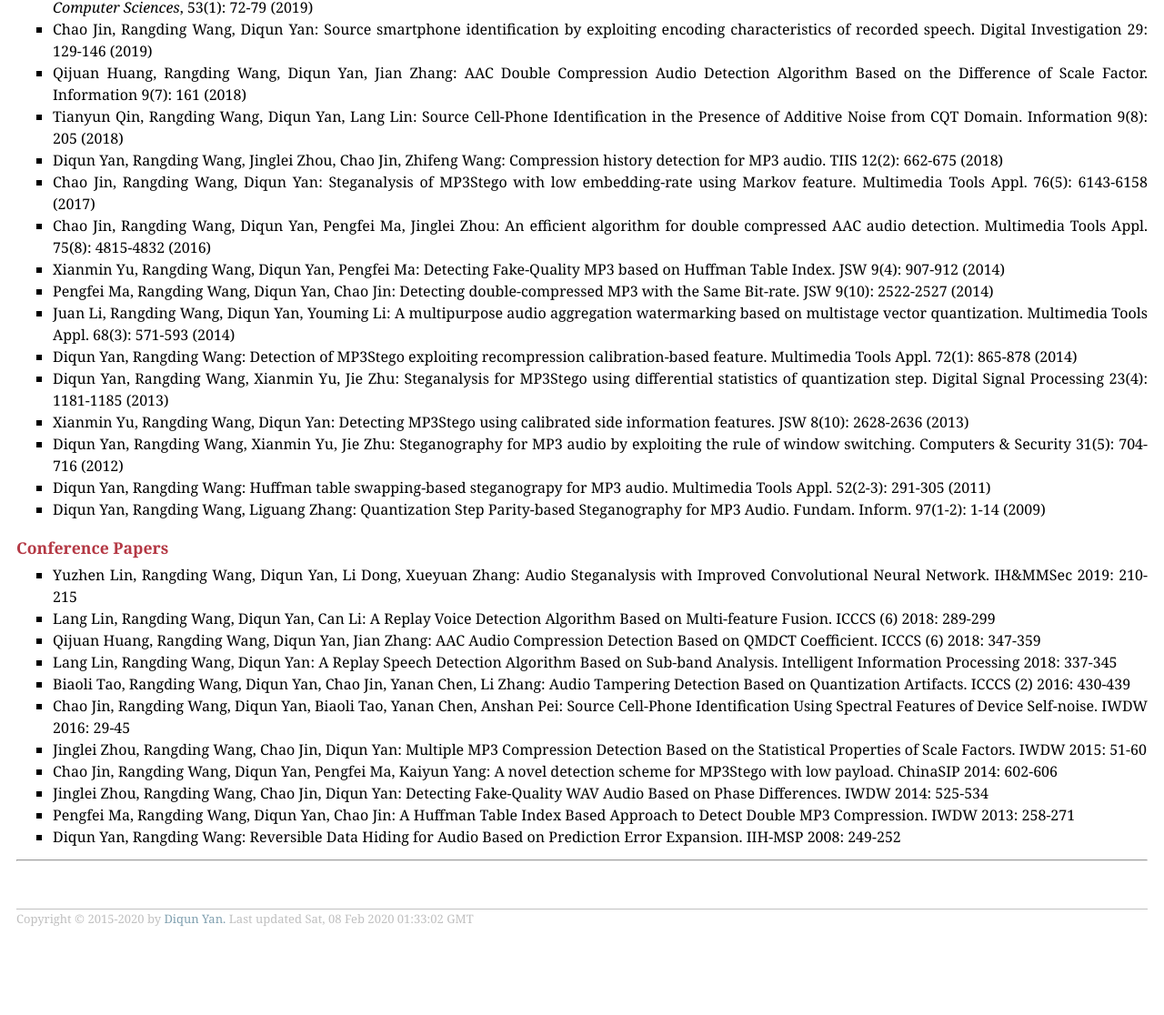
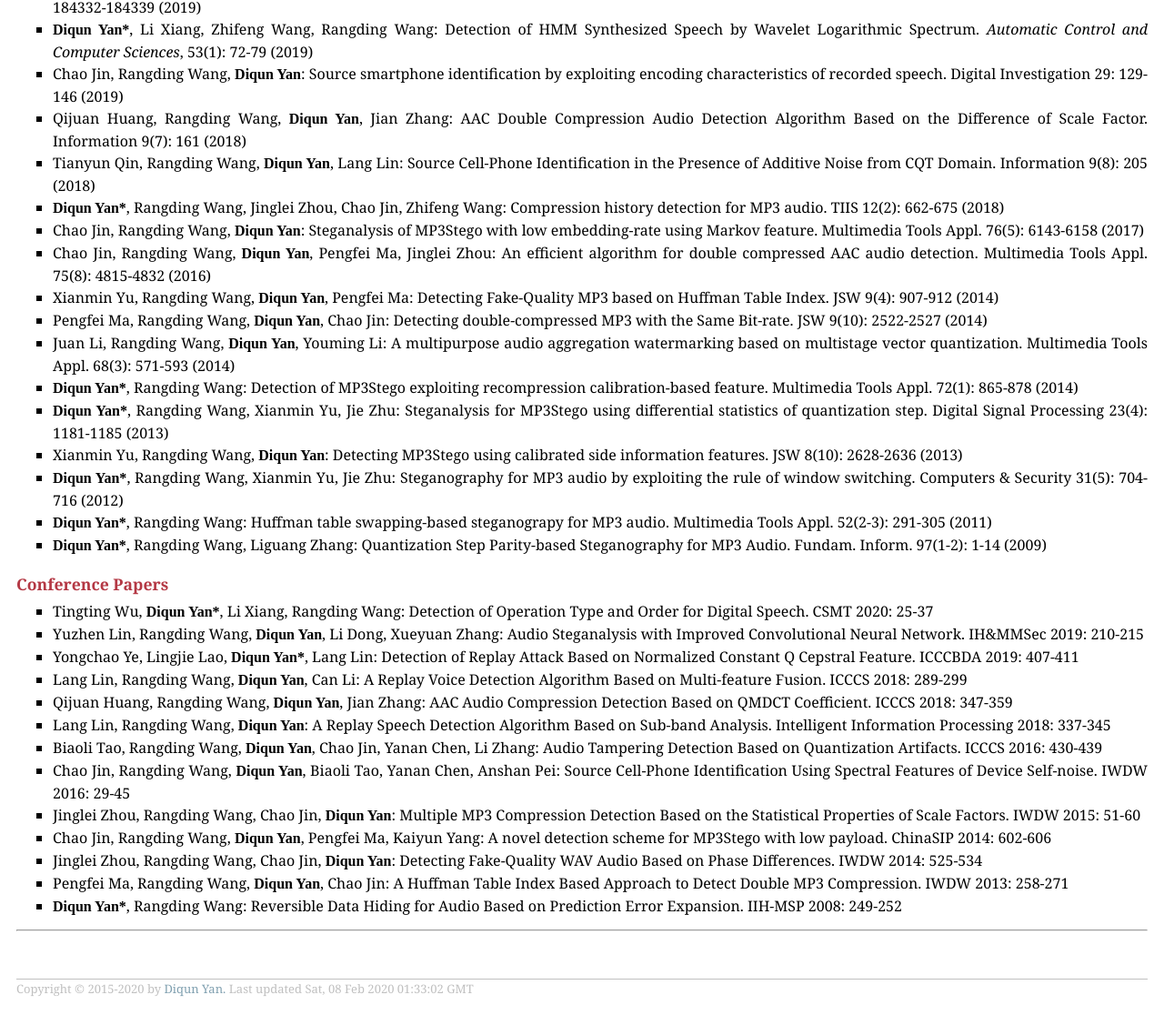
Before and after one commit to yandiqun/yandiqun.github.io, a plain HTML site: page index.html in a window 1280 px wide. Shown: the part 754-1870 px from the top of the page at 91% size. Before the commit the page ends 1793 px from the top, so only its background shows below. Drawn offline with nearby package versions, Linux system fonts and the light colour scheme; some packages are replaced by stand-ins of ours.

Commit message:
Update index.html

```diff
--- a/index.html
+++ b/index.html
@@ -59,37 +59,40 @@
 
                     <h3>Journal Papers</h3>
                     <ul style="text-align: justify" class="list">
-                            <li>Xiaowen Li, <acronym>Diqun Yan*</acronym>, Li Dong, Rangding Wang: Anti-Forensics of Audio Source Identification Using Generative Adversarial Network. <font id="jnl">IEEE Access</font>, 7(1): 184332-184339 (2019). </li>
+                            <li>Yongchao Ye, Lingjie Lao, <acronym>Diqun Yan*</acronym>, Rangding Wang: Identification of Weakly Pitch-Shifted Voice Based on Convolutional Neural Network. <font id="jnl">International Journal of Digital Multimedia Broadcasting</font>, 8927031: 1-10 (2020)</li>
+                            <li>Xiaowen Li, <acronym>Diqun Yan*</acronym>, Li Dong, Rangding Wang: Anti-Forensics of Audio Source Identification Using Generative Adversarial Network. <font id="jnl">IEEE Access</font>, 7(1): 184332-184339 (2019)</li>
                             <li><acronym>Diqun Yan*</acronym>, Li Xiang, Zhifeng Wang, Rangding Wang: Detection of HMM Synthesized Speech by Wavelet Logarithmic Spectrum. <font id="jnl">Automatic Control and Computer Sciences</font>, 53(1): 72-79 (2019)</li>
-                            <li>Chao Jin, Rangding Wang, Diqun Yan: Source smartphone identification by exploiting encoding characteristics of recorded speech. Digital Investigation 29: 129-146 (2019)</li>
-                            <li>Qijuan Huang, Rangding Wang, Diqun Yan, Jian Zhang: AAC Double Compression Audio Detection Algorithm Based on the Difference of Scale Factor. Information 9(7): 161 (2018)</li>
-                            <li>Tianyun Qin, Rangding Wang, Diqun Yan, Lang Lin: Source Cell-Phone Identification in the Presence of Additive Noise from CQT Domain. Information 9(8): 205 (2018)</li>
-                            <li>Diqun Yan, Rangding Wang, Jinglei Zhou, Chao Jin, Zhifeng Wang: Compression history detection for MP3 audio. TIIS 12(2): 662-675 (2018)                               </li>
-                            <li>Chao Jin, Rangding Wang, Diqun Yan: Steganalysis of MP3Stego with low embedding-rate using Markov feature. Multimedia Tools Appl. 76(5): 6143-6158 (2017)</li>
-                            <li>Chao Jin, Rangding Wang, Diqun Yan, Pengfei Ma, Jinglei Zhou: An efficient algorithm for double compressed AAC audio detection. Multimedia Tools Appl. 75(8): 4815-4832 (2016)</li>
-                            <li>Xianmin Yu, Rangding Wang, Diqun Yan, Pengfei Ma: Detecting Fake-Quality MP3 based on Huffman Table Index. JSW 9(4): 907-912 (2014)</li>
-                            <li>Pengfei Ma, Rangding Wang, Diqun Yan, Chao Jin: Detecting double-compressed MP3 with the Same Bit-rate. JSW 9(10): 2522-2527 (2014)</li>
-                            <li>Juan Li, Rangding Wang, Diqun Yan, Youming Li: A multipurpose audio aggregation watermarking based on multistage vector quantization. Multimedia Tools Appl. 68(3): 571-593 (2014)</li>
-                            <li>Diqun Yan, Rangding Wang: Detection of MP3Stego exploiting recompression calibration-based feature. Multimedia Tools Appl. 72(1): 865-878 (2014)</li>
-                            <li>Diqun Yan, Rangding Wang, Xianmin Yu, Jie Zhu: Steganalysis for MP3Stego using differential statistics of quantization step. Digital Signal Processing 23(4): 1181-1185 (2013)</li>
-                            <li>Xianmin Yu, Rangding Wang, Diqun Yan: Detecting MP3Stego using calibrated side information features. JSW 8(10): 2628-2636 (2013)</li>
-                            <li>Diqun Yan, Rangding Wang, Xianmin Yu, Jie Zhu: Steganography for MP3 audio by exploiting the rule of window switching. Computers & Security 31(5): 704-716 (2012)</li>
-                            <li>Diqun Yan, Rangding Wang: Huffman table swapping-based steganograpy for MP3 audio. Multimedia Tools Appl. 52(2-3): 291-305 (2011)</li>
-                            <li>Diqun Yan, Rangding Wang, Liguang Zhang: Quantization Step Parity-based Steganography for MP3 Audio. Fundam. Inform. 97(1-2): 1-14 (2009)</li>
+                            <li>Chao Jin, Rangding Wang, <acronym>Diqun Yan</acronym>: Source smartphone identification by exploiting encoding characteristics of recorded speech. Digital Investigation 29: 129-146 (2019)</li>
+                            <li>Qijuan Huang, Rangding Wang, <acronym>Diqun Yan</acronym>, Jian Zhang: AAC Double Compression Audio Detection Algorithm Based on the Difference of Scale Factor. Information 9(7): 161 (2018)</li>
+                            <li>Tianyun Qin, Rangding Wang, <acronym>Diqun Yan</acronym>, Lang Lin: Source Cell-Phone Identification in the Presence of Additive Noise from CQT Domain. Information 9(8): 205 (2018)</li>
+                            <li><acronym>Diqun Yan*</acronym>, Rangding Wang, Jinglei Zhou, Chao Jin, Zhifeng Wang: Compression history detection for MP3 audio. TIIS 12(2): 662-675 (2018)                               </li>
+                            <li>Chao Jin, Rangding Wang, <acronym>Diqun Yan</acronym>: Steganalysis of MP3Stego with low embedding-rate using Markov feature. Multimedia Tools Appl. 76(5): 6143-6158 (2017)</li>
+                            <li>Chao Jin, Rangding Wang, <acronym>Diqun Yan</acronym>, Pengfei Ma, Jinglei Zhou: An efficient algorithm for double compressed AAC audio detection. Multimedia Tools Appl. 75(8): 4815-4832 (2016)</li>
+                            <li>Xianmin Yu, Rangding Wang, <acronym>Diqun Yan</acronym>, Pengfei Ma: Detecting Fake-Quality MP3 based on Huffman Table Index. JSW 9(4): 907-912 (2014)</li>
+                            <li>Pengfei Ma, Rangding Wang, <acronym>Diqun Yan</acronym>, Chao Jin: Detecting double-compressed MP3 with the Same Bit-rate. JSW 9(10): 2522-2527 (2014)</li>
+                            <li>Juan Li, Rangding Wang, <acronym>Diqun Yan</acronym>, Youming Li: A multipurpose audio aggregation watermarking based on multistage vector quantization. Multimedia Tools Appl. 68(3): 571-593 (2014)</li>
+                            <li><acronym>Diqun Yan*</acronym>, Rangding Wang: Detection of MP3Stego exploiting recompression calibration-based feature. Multimedia Tools Appl. 72(1): 865-878 (2014)</li>
+                            <li><acronym>Diqun Yan*</acronym>, Rangding Wang, Xianmin Yu, Jie Zhu: Steganalysis for MP3Stego using differential statistics of quantization step. Digital Signal Processing 23(4): 1181-1185 (2013)</li>
+                            <li>Xianmin Yu, Rangding Wang, <acronym>Diqun Yan</acronym>: Detecting MP3Stego using calibrated side information features. JSW 8(10): 2628-2636 (2013)</li>
+                            <li><acronym>Diqun Yan*</acronym>, Rangding Wang, Xianmin Yu, Jie Zhu: Steganography for MP3 audio by exploiting the rule of window switching. Computers & Security 31(5): 704-716 (2012)</li>
+                            <li><acronym>Diqun Yan*</acronym>, Rangding Wang: Huffman table swapping-based steganograpy for MP3 audio. Multimedia Tools Appl. 52(2-3): 291-305 (2011)</li>
+                            <li><acronym>Diqun Yan*</acronym>, Rangding Wang, Liguang Zhang: Quantization Step Parity-based Steganography for MP3 Audio. Fundam. Inform. 97(1-2): 1-14 (2009)</li>
                         </ul>
                     <h3>Conference Papers</h3>
                     <ul style="text-align: justify" class="list">
-                            <li>Yuzhen Lin, Rangding Wang, Diqun Yan, Li Dong, Xueyuan Zhang: Audio Steganalysis with Improved Convolutional Neural Network. IH&MMSec 2019: 210-215</li>
-                            <li>Lang Lin, Rangding Wang, Diqun Yan, Can Li: A Replay Voice Detection Algorithm Based on Multi-feature Fusion. ICCCS (6) 2018: 289-299</li>
-                            <li>Qijuan Huang, Rangding Wang, Diqun Yan, Jian Zhang: AAC Audio Compression Detection Based on QMDCT Coefficient. ICCCS (6) 2018: 347-359</li>
-                            <li>Lang Lin, Rangding Wang, Diqun Yan: A Replay Speech Detection Algorithm Based on Sub-band Analysis. Intelligent Information Processing 2018: 337-345</li>
-                            <li>Biaoli Tao, Rangding Wang, Diqun Yan, Chao Jin, Yanan Chen, Li Zhang: Audio Tampering Detection Based on Quantization Artifacts. ICCCS (2) 2016: 430-439</li>
-                            <li>Chao Jin, Rangding Wang, Diqun Yan, Biaoli Tao, Yanan Chen, Anshan Pei: Source Cell-Phone Identification Using Spectral Features of Device Self-noise. IWDW 2016: 29-45</li>
-                            <li>Jinglei Zhou, Rangding Wang, Chao Jin, Diqun Yan: Multiple MP3 Compression Detection Based on the Statistical Properties of Scale Factors. IWDW 2015: 51-60</li>
-                            <li>Chao Jin, Rangding Wang, Diqun Yan, Pengfei Ma, Kaiyun Yang: A novel detection scheme for MP3Stego with low payload. ChinaSIP 2014: 602-606</li>
-                            <li>Jinglei Zhou, Rangding Wang, Chao Jin, Diqun Yan: Detecting Fake-Quality WAV Audio Based on Phase Differences. IWDW 2014: 525-534</li>
-                            <li>Pengfei Ma, Rangding Wang, Diqun Yan, Chao Jin: A Huffman Table Index Based Approach to Detect Double MP3 Compression. IWDW 2013: 258-271</li>
-                            <li>Diqun Yan, Rangding Wang: Reversible Data Hiding for Audio Based on Prediction Error Expansion. IIH-MSP 2008: 249-252</li>
+                            <li>Tingting Wu, <acronym>Diqun Yan*</acronym>, Li Xiang, Rangding Wang: Detection of Operation Type and Order for Digital Speech. CSMT 2020: 25-37</li>
+                            <li>Yuzhen Lin, Rangding Wang, <acronym>Diqun Yan</acronym>, Li Dong, Xueyuan Zhang: Audio Steganalysis with Improved Convolutional Neural Network. IH&MMSec 2019: 210-215</li>
+                            <li>Yongchao Ye, Lingjie Lao, <acronym>Diqun Yan*</acronym>, Lang Lin: Detection of Replay Attack Based on Normalized Constant Q Cepstral Feature. ICCCBDA 2019: 407-411</li>
+                            <li>Lang Lin, Rangding Wang, <acronym>Diqun Yan</acronym>, Can Li: A Replay Voice Detection Algorithm Based on Multi-feature Fusion. ICCCS 2018: 289-299</li>
+                            <li>Qijuan Huang, Rangding Wang, <acronym>Diqun Yan</acronym>, Jian Zhang: AAC Audio Compression Detection Based on QMDCT Coefficient. ICCCS 2018: 347-359</li>
+                            <li>Lang Lin, Rangding Wang, <acronym>Diqun Yan</acronym>: A Replay Speech Detection Algorithm Based on Sub-band Analysis. Intelligent Information Processing 2018: 337-345</li>
+                            <li>Biaoli Tao, Rangding Wang, <acronym>Diqun Yan</acronym>, Chao Jin, Yanan Chen, Li Zhang: Audio Tampering Detection Based on Quantization Artifacts. ICCCS 2016: 430-439</li>
+                            <li>Chao Jin, Rangding Wang, <acronym>Diqun Yan</acronym>, Biaoli Tao, Yanan Chen, Anshan Pei: Source Cell-Phone Identification Using Spectral Features of Device Self-noise. IWDW 2016: 29-45</li>
+                            <li>Jinglei Zhou, Rangding Wang, Chao Jin, <acronym>Diqun Yan</acronym>: Multiple MP3 Compression Detection Based on the Statistical Properties of Scale Factors. IWDW 2015: 51-60</li>
+                            <li>Chao Jin, Rangding Wang, <acronym>Diqun Yan</acronym>, Pengfei Ma, Kaiyun Yang: A novel detection scheme for MP3Stego with low payload. ChinaSIP 2014: 602-606</li>
+                            <li>Jinglei Zhou, Rangding Wang, Chao Jin, <acronym>Diqun Yan</acronym>: Detecting Fake-Quality WAV Audio Based on Phase Differences. IWDW 2014: 525-534</li>
+                            <li>Pengfei Ma, Rangding Wang, <acronym>Diqun Yan</acronym>, Chao Jin: A Huffman Table Index Based Approach to Detect Double MP3 Compression. IWDW 2013: 258-271</li>
+                            <li><acronym>Diqun Yan*</acronym>, Rangding Wang: Reversible Data Hiding for Audio Based on Prediction Error Expansion. IIH-MSP 2008: 249-252</li>
                         </ul>
 
                 <hr />
```
